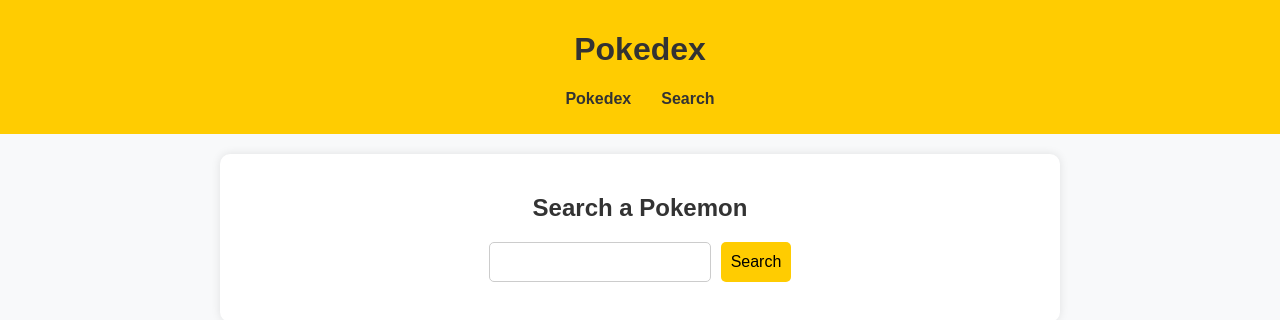
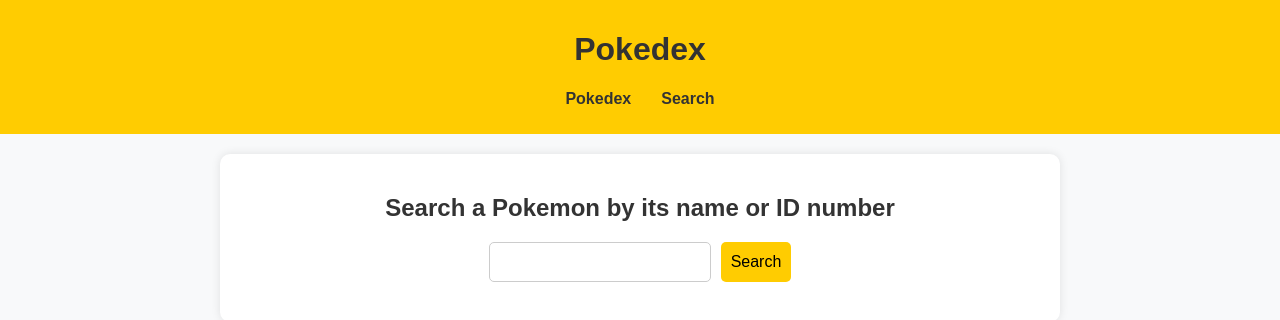
Before and after one commit to Cema2019/Pokedex, a React (Vite) app: page /Pokedex/search in a window 1280 px wide. Shown: the top 320 px of the page. Built offline with nearby package versions, Linux system fonts and the light colour scheme.

Commit message:
Change Serach title

```diff
--- a/src/Components/Search.jsx
+++ b/src/Components/Search.jsx
@@ -16,7 +16,7 @@
 
   return (
     <div className="search">
-      <h2>Search a Pokemon</h2>
+      <h2>Search a Pokemon by its name or ID number</h2>
       <div className="search-box">
         <input
           type="text"
```
